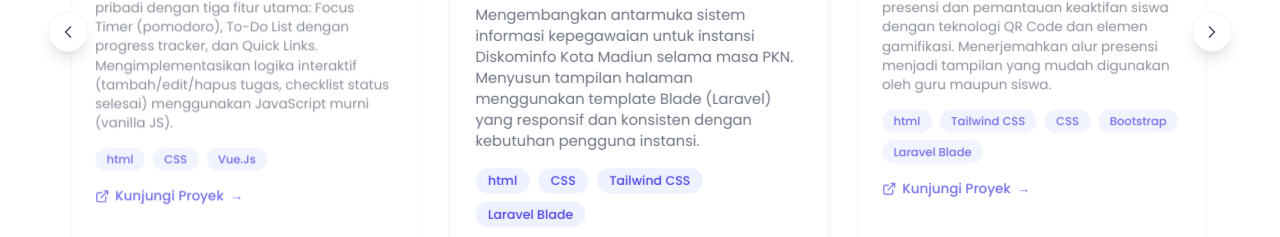
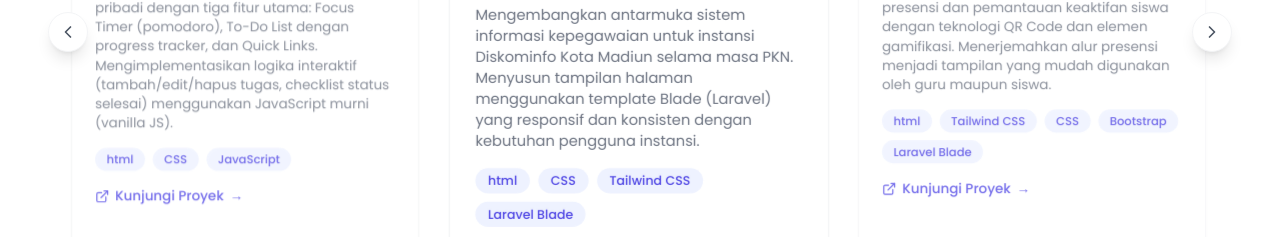
Before and after one commit to rosidadewi/portofolio, a Vue app: page / in a window 1280 px wide. Shown: the part 4276-4513 px from the top of the page. Built offline with nearby package versions, Linux system fonts and the light colour scheme.

Commit message:
Update projects.js

```diff
--- a/src/components/data/projects.js
+++ b/src/components/data/projects.js
@@ -2,7 +2,7 @@ export const projects = [
   {
     title: 'To-Do List App',
     desc: 'Membangun dashboard produktivitas pribadi dengan tiga fitur utama: Focus Timer (pomodoro), To-Do List dengan progress tracker, dan Quick Links. Mengimplementasikan logika interaktif (tambah/edit/hapus tugas, checklist status selesai) menggunakan JavaScript murni (vanilla JS).',
-    tags: ['html', 'CSS', 'Vue.Js'],
+    tags: ['html', 'CSS', 'JavaScript'],
     link: 'https://rosidadewi.github.io/CodingCamp-13July26-rosidadewiutami/',
     type: 'web',
   },
```
